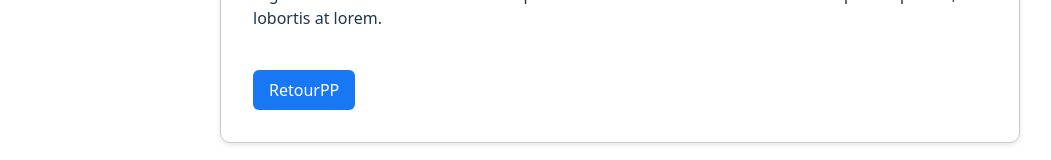
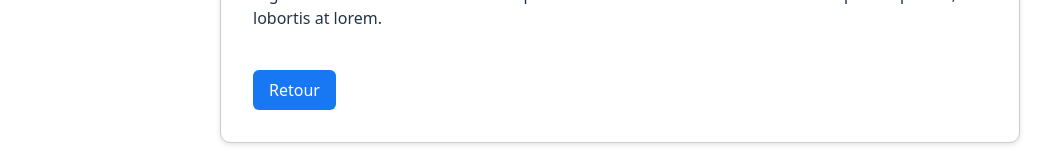
Before and after one commit to UTT-GL03/FacebookLele, a React (Vite) app in the folder Prototypes/POC-Prototype1/: page /post/1 in a window 1280 px wide. Shown: the part 644-804 px from the top of the page, without its empty margins (20-1071 px from the left). Built offline with nearby package versions, Linux system fonts and the light colour scheme.

Commit message:
Correction coquille

```diff
--- a/Prototypes/POC-Prototype1/src/PostPage.jsx
+++ b/Prototypes/POC-Prototype1/src/PostPage.jsx
@@ -17,7 +17,7 @@
       <p>{post.content}</p>
       {/* {post.image && <img src={post.image} alt={post.title} />} */}
       <p>{post.comment}</p>
-      <Link to="/" className="back-button">RetourPP</Link>
+      <Link to="/" className="back-button">Retour</Link>
     </div>
   )
 }
```
